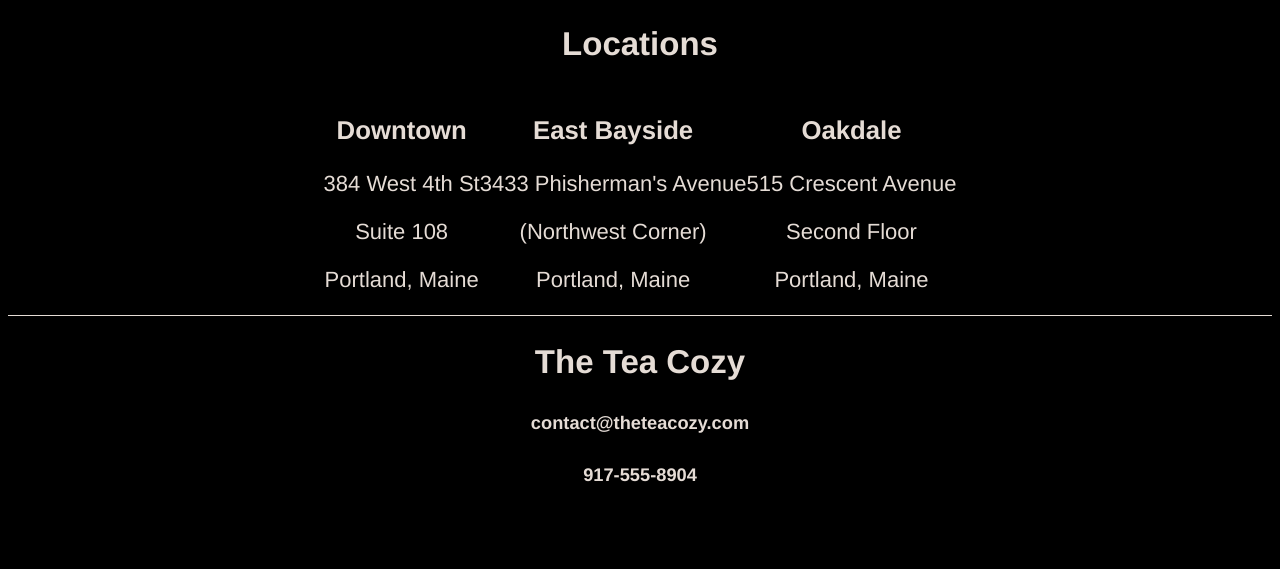
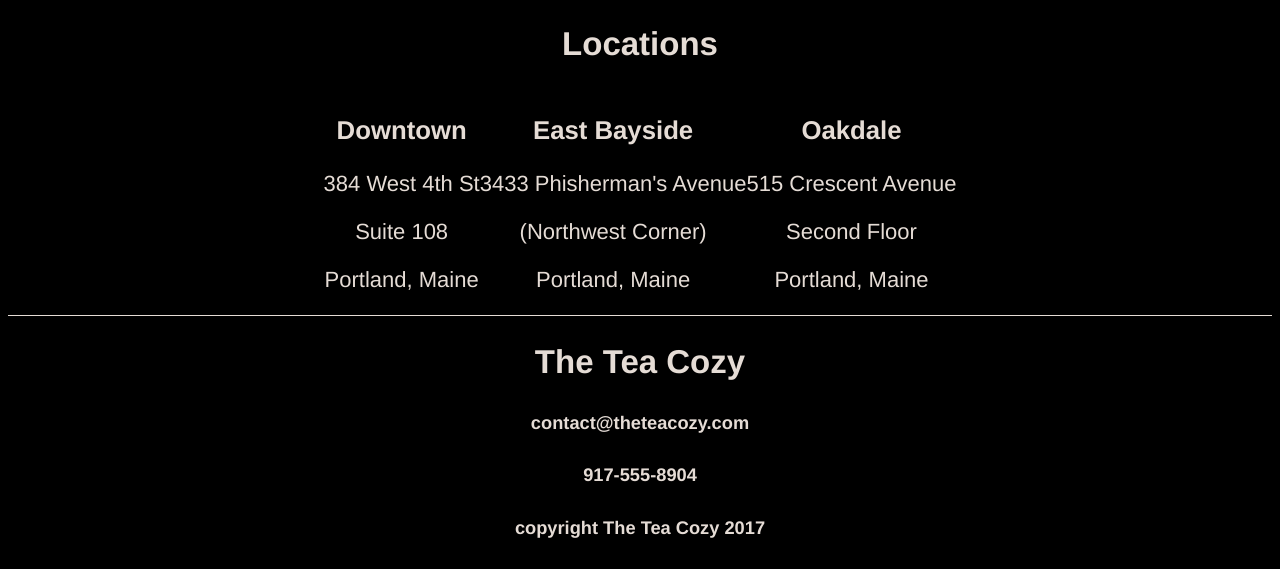
Before and after one commit to hlactaoeng/tea_cozy, a plain HTML site: page index.html in a window 1280 px wide. Shown: the part 1230-1799 px from the top of the page. Before the commit the page ends 1747 px from the top, so only its background shows below. Drawn offline with Linux system fonts and the light colour scheme.

Commit message:
Added the footer section

```diff
--- a/index.html
+++ b/index.html
@@ -80,7 +80,10 @@
   <h5>contact@theteacozy.com</h5>
   <h5>917-555-8904</h5>
 </div>
-
+<!-- Footer section -->
+<footer>
+  <h5>copyright The Tea Cozy 2017</h5>
+</footer>
 
 
 
```
